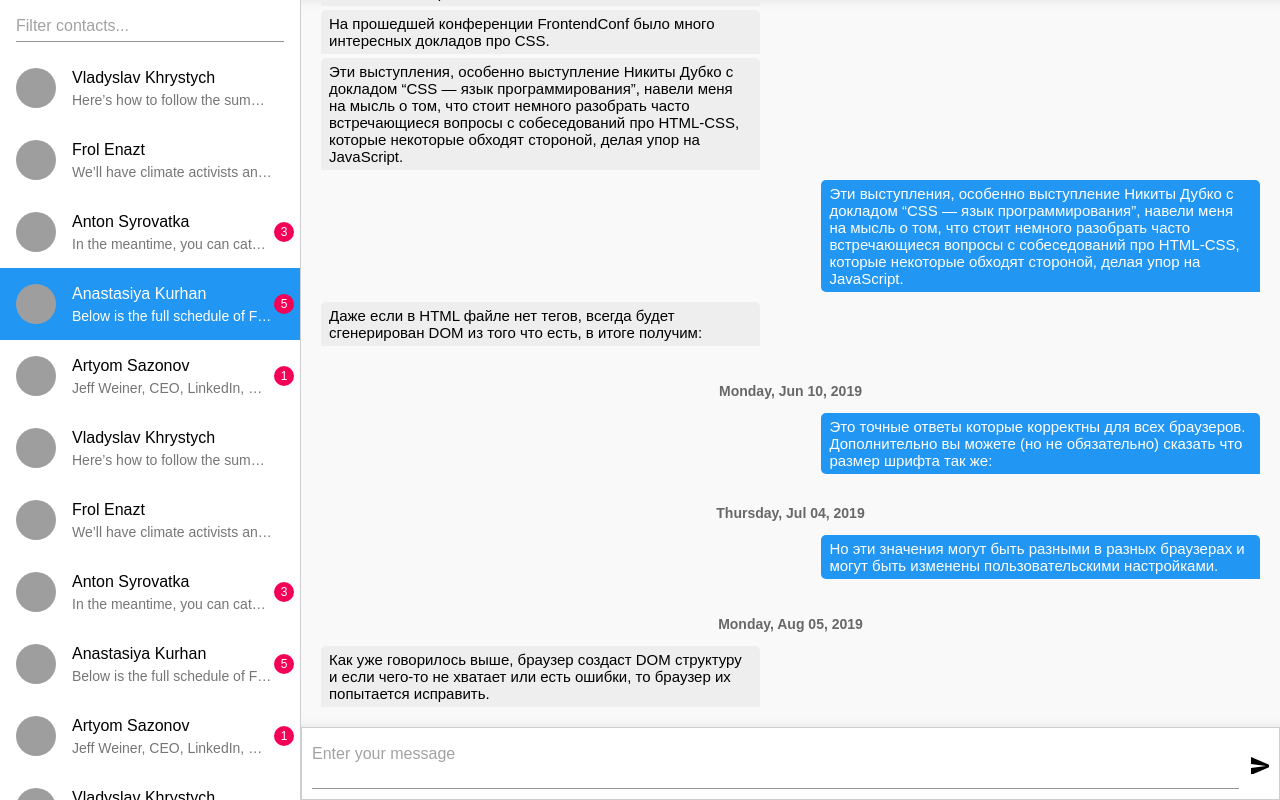
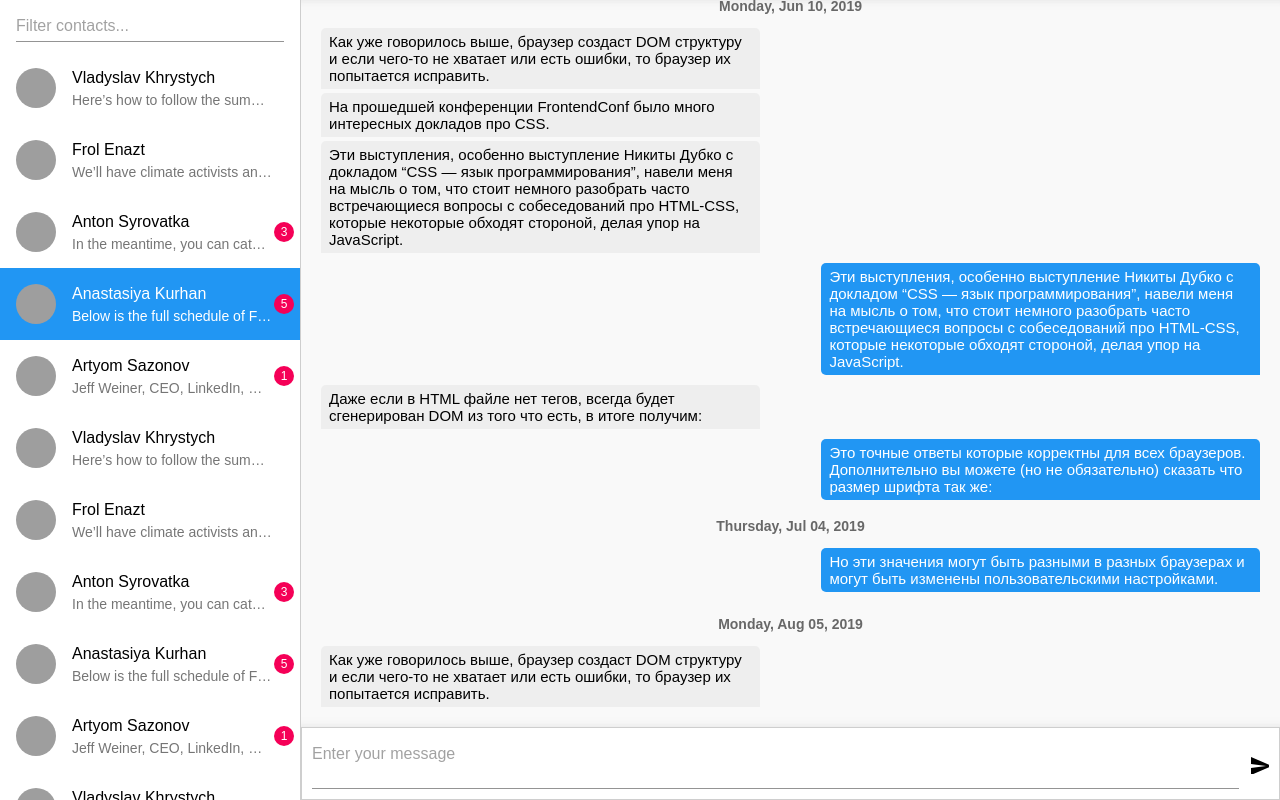
Before and after one commit to vkhrystych/react-mui-chat, a React (Create React App) app: page / in a window 1280 px wide. Built offline with nearby package versions, Linux system fonts and the light colour scheme; grey boxes are pictures that could not be loaded.

Commit message:
fix bug with showing dates between messages

```diff
--- a/src/ChatContainer.js
+++ b/src/ChatContainer.js
@@ -109,6 +109,7 @@ const styles = {
     margin: "10px 0px"
   },
   dateTxt: {
+    alignSelf: "center",
     fontSize: "14px",
     color: "#686868",
     fontWeight: "600"
@@ -174,6 +175,8 @@ class ChatContainer extends Component {
       selectedContact,
       contactsFilterField
     } = this.props;
+
+    let currentTime = null;
 
     return (
       <section className={classes.container}>
@@ -244,12 +247,12 @@ class ChatContainer extends Component {
                     }`
                   };
 
-                  const msgTime = moment(msg.time);
-                  const nextMsgTime = nextMsg ? moment(nextMsg.time) : moment();
+                  const timeWithDST = moment(msg.time);
 
                   const isNeedDate =
-                    msgIndex === 0 ||
-                    moment(msgTime).date() !== nextMsgTime.date();
+                    moment(currentTime).date() === timeWithDST.date();
+
+                  currentTime = timeWithDST;
 
                   if (firstUnreadMsgIndex) {
                     return (
@@ -258,6 +261,12 @@ class ChatContainer extends Component {
                         ref={el => (this.firstUnreadMsg = el)}
                         className={classes.unreadMsgContainer}
                       >
+                        {!isNeedDate ? (
+                          <p className={classes.dateTxt}>
+                            {moment(msg.time).format("dddd, MMM DD, YYYY")}
+                          </p>
+                        ) : null}
+
                         <span className={classes.unreadMsgText}>
                           Unread messages
                         </span>
@@ -269,22 +278,17 @@ class ChatContainer extends Component {
                     );
                   }
 
-                  if (isNeedDate) {
-                    return (
-                      <div
-                        className={classes.unreadMsgContainer}
-                        key={msgIndex}
-                      >
+                  return (
+                    <div style={{ display: "contents" }}>
+                      {!isNeedDate ? (
                         <p className={classes.dateTxt}>
-                          {moment(msgTime).format("dddd, MMM DD, YYYY")}
+                          {moment(msg.time).format("dddd, MMM DD, YYYY")}
                         </p>
+                      ) : null}
 
-                        <Message {...msgProps} />
-                      </div>
-                    );
-                  }
-
-                  return <Message key={msgIndex} {...msgProps} />;
+                      <Message key={msgIndex} {...msgProps} />
+                    </div>
+                  );
                 })
               : null}
 
```
